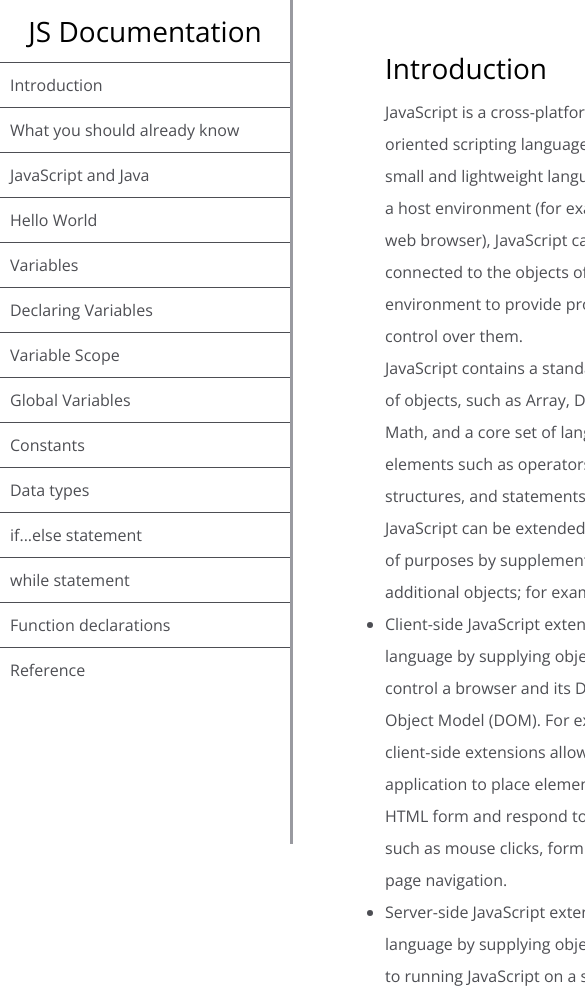
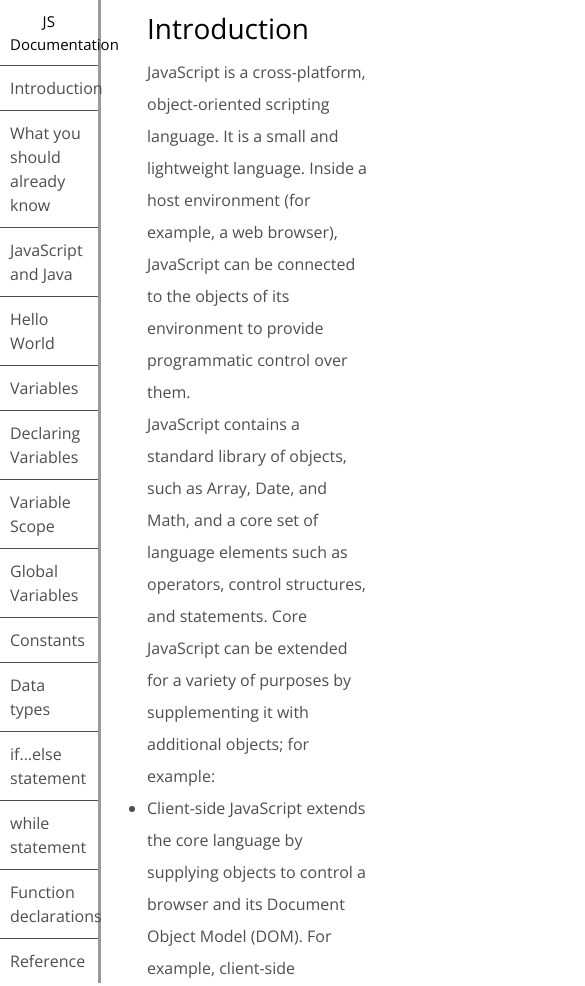
Before and after one commit to nsamedaisy/Technical-documentation, a plain HTML site: page index.html in a window 390 px wide. Shown: the top 986 px of the page, 585 px wide, since content can reach past the window. Drawn offline with nearby package versions, Linux system fonts and the light colour scheme.

Commit message:
correct folder structure

```diff
--- a/css/style.css
+++ b/assets/css/style.css
@@ -13,8 +13,6 @@ body {
   background-color: white;
   line-height: 1.5;
   color: #4d4e53;
-
-  /* overflow: auto; */
   min-height: 100vh;
 }
 
@@ -23,12 +21,11 @@ html {
 }
 
 #navbar {
-  height: 100vh;
+  height: auto;
   width: 17%;
   position: fixed;
   margin-left: 0;
   border-right: solid #999aa0;
-  min-width: 290px;
   display: block;
 }
 
@@ -67,12 +64,10 @@ html {
 
 #main-doc {
   height: 100vh;
-  margin-left: 315px;
-
-  /* position: absolute; */
+  margin-left: 17%;
   margin-bottom: 115px;
   padding: 40px;
-  max-width: 83%;
+  max-width: 80%;
 }
 
 header {
@@ -106,19 +101,21 @@ code {
     display: block;
     width: 100%;
     flex-flow: row wrap;
+    display: flex;
   }
 
   #navbar {
-    margin-bottom: 40px;
-    height: 100%;
-    position: fixed;
+    height: auto;
+    width: 25%;
   }
 
   #main-doc {
-    width: 100%;
+    width: 65%;
+    padding: 0;
+    margin-left: 30%;
+  }
 
-    /* float: left;
-    margin: 0 20px;
-    margin-left: 350px; */
+  .navbar-header {
+    font-size: 15px;
   }
 }
--- a/index.html
+++ b/index.html
@@ -5,7 +5,7 @@
   <meta http-equiv="X-UA-Compatible" content="IE=edge">
   <meta name="viewport" content="width=device-width, initial-scale=1.0">
   <title>Technical Documentation</title>
-  <link rel="stylesheet" href="css/style.css">
+  <link rel="stylesheet" href="./assets/css/style.css">
   <link rel="preconnect" href="https://fonts.googleapis.com">
 <link rel="preconnect" href="https://fonts.gstatic.com" crossorigin>
 <link href="https://fonts.googleapis.com/css2?family=Open+Sans&display=swap" rel="stylesheet">
```
